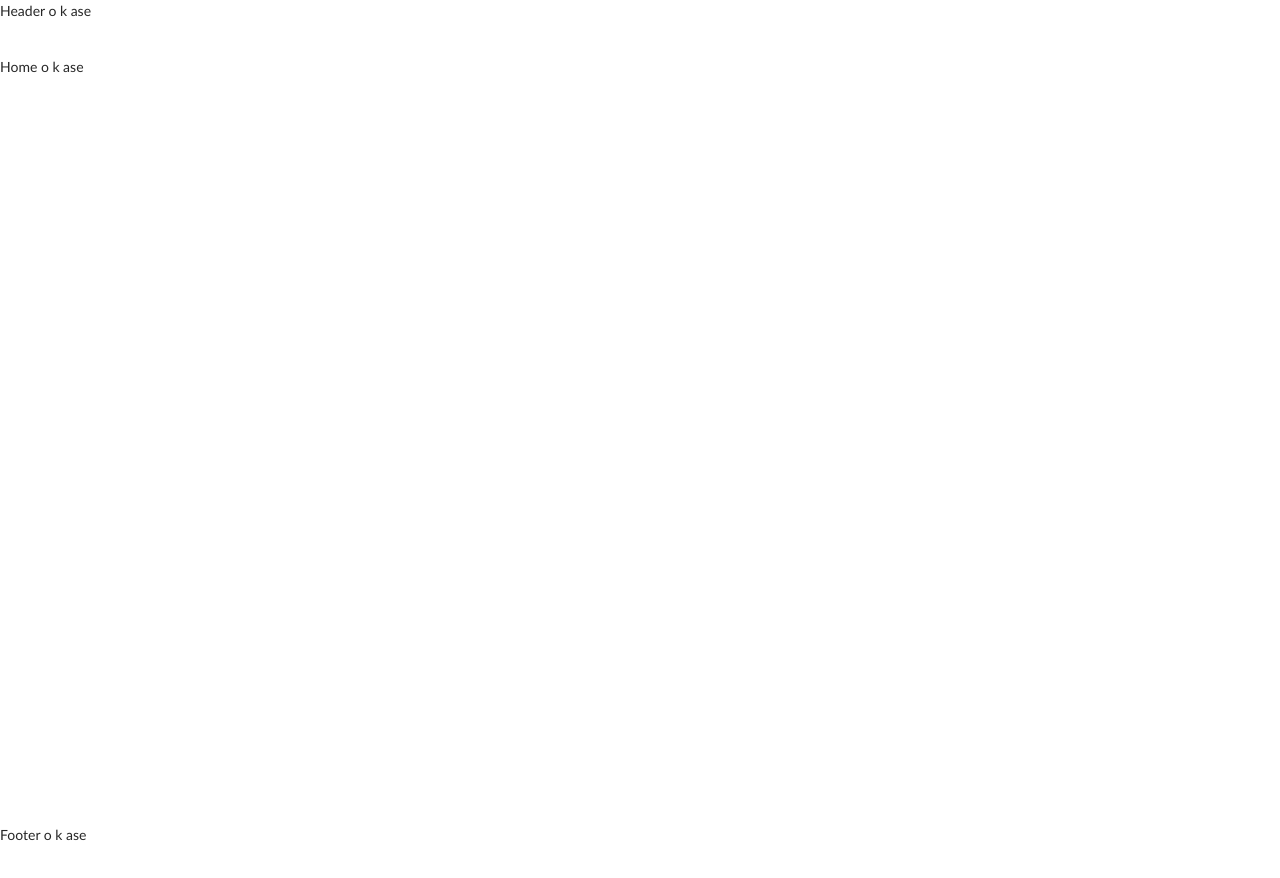
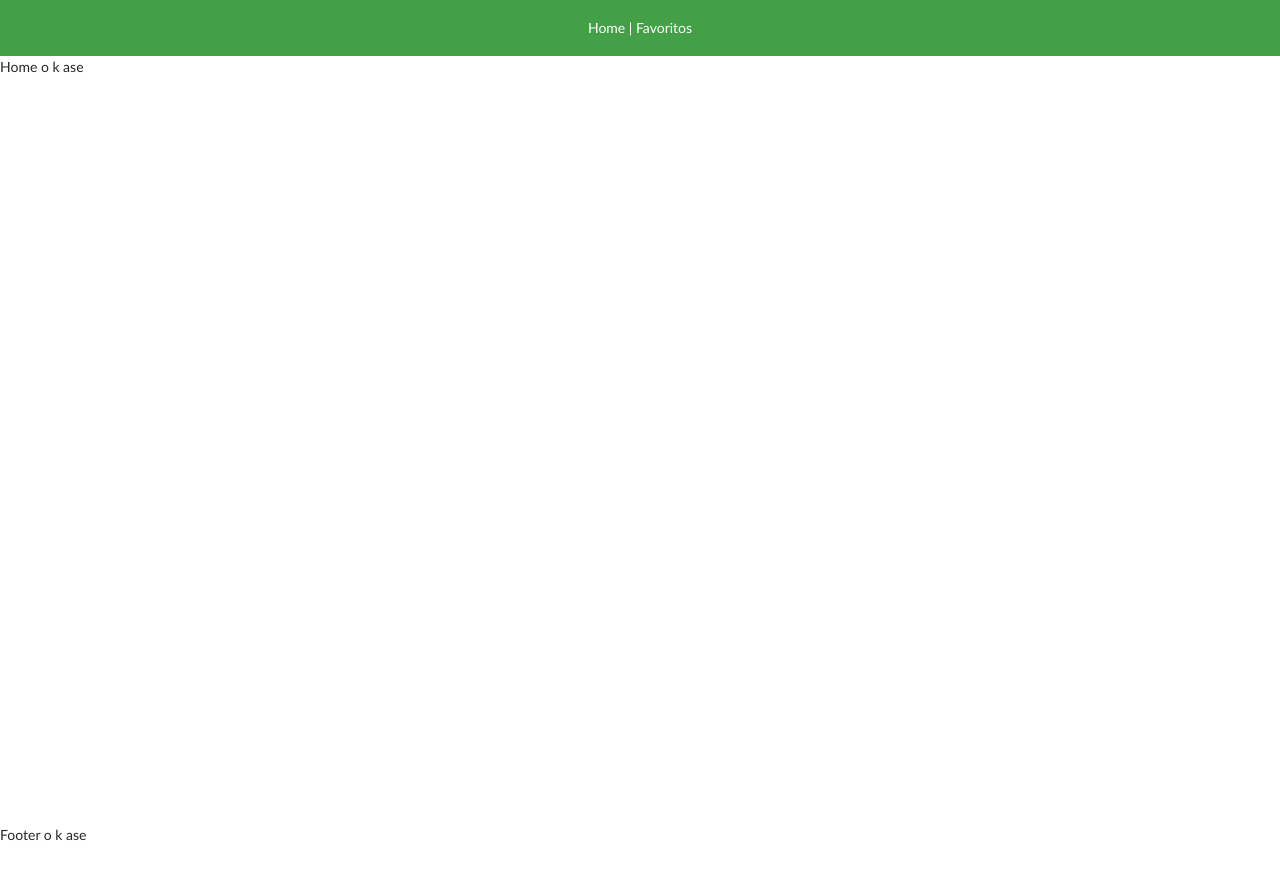
Before and after one commit to MageLnk/Desafio-Natural-Pic, a React (Create React App) app: page / in a window 1280 px wide. Shown: the top 878 px of the page. Built offline with nearby package versions, Linux system fonts and the light colour scheme.

Commit message:
Header completed

```diff
--- a/src/Components/Header/index.jsx
+++ b/src/Components/Header/index.jsx
@@ -1,5 +1,13 @@
+import { Link } from "react-router-dom";
+
 const Header = () => {
-  return <div className="header-container">Header o k ase</div>;
+  return (
+    <div className="header-container">
+      <span>
+        <Link to={"/"}>Home</Link> | <Link to="/favorites">Favoritos</Link>
+      </span>
+    </div>
+  );
 };
 
 export default Header;
--- a/src/index.css
+++ b/src/index.css
@@ -14,6 +14,11 @@ a:active {
 
 .header-container {
   grid-area: header;
+  background-color: #43a047;
+  color: white;
+  display: flex;
+  align-items: center;
+  justify-content: center;
 }
 
 .home-page-container {
```
